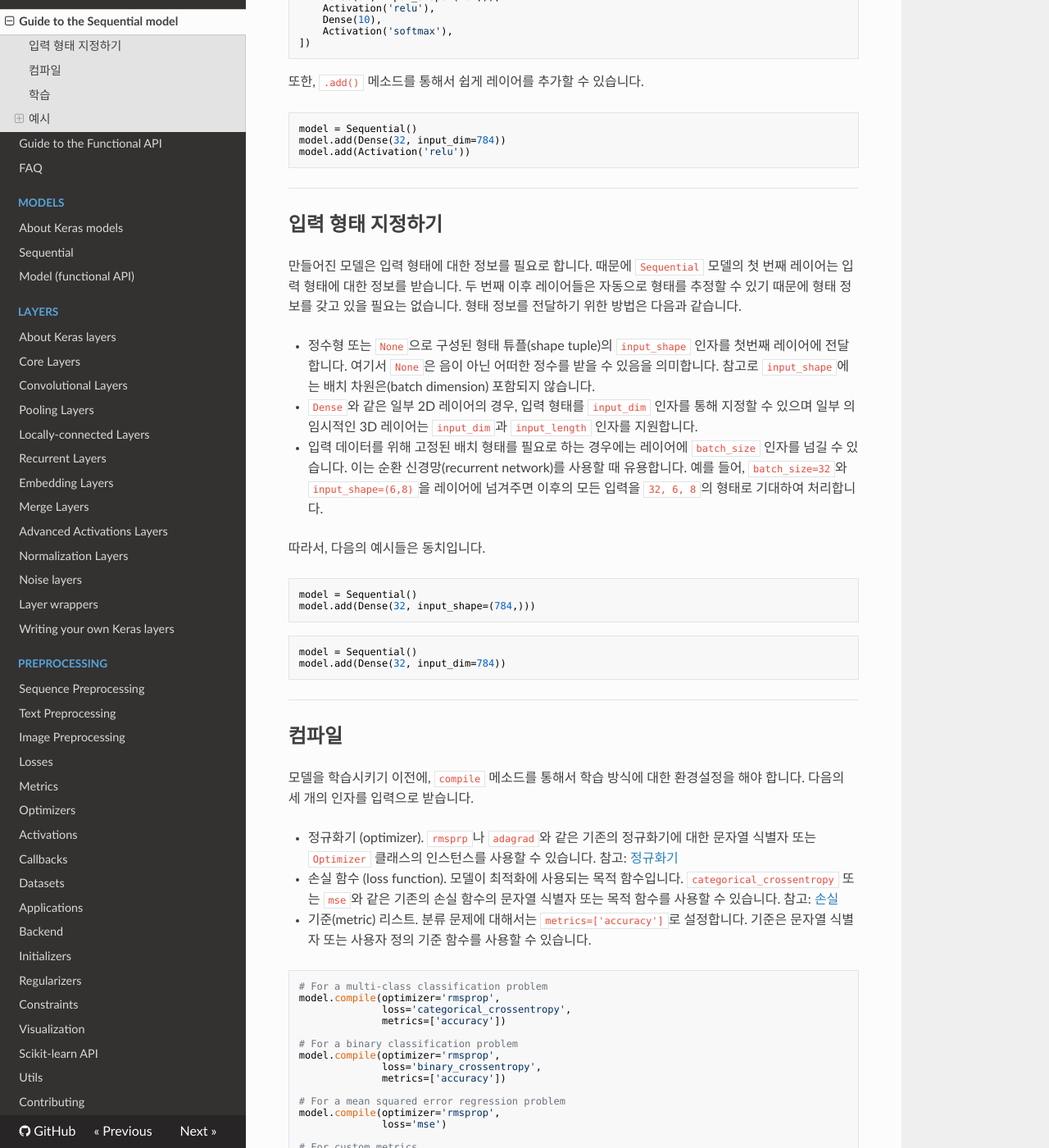
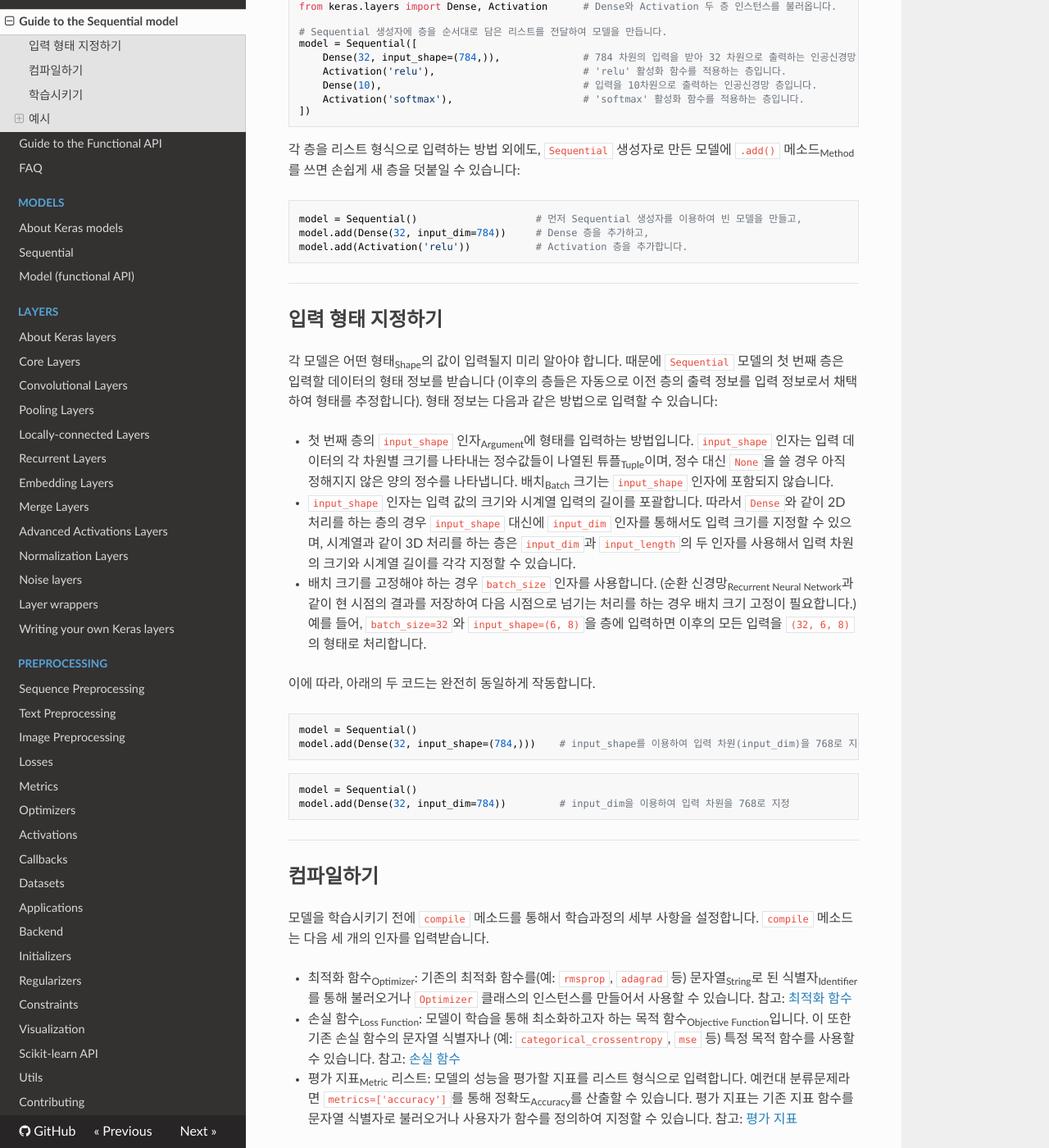
Before and after one commit to keras-team/keras-docs-ko, an MkDocs documentation site: the page built from sources/getting-started/sequential-model-guide.md, in a window 1280 px wide and 1400 px high, scrolled down 317 px. Shown: the whole window at 82% size. Built offline with MkDocs 1.6.1, drawn with Linux system fonts in a browser that asks for light colours; nearby versions of some CDN libraries; some of the changed text lies outside the part shown.

Commit message:
Re-translate overall document and change expressions
* This version of the document is translated by official translation team of Keras Korea.

* Changes:
- Rewrote the document with easier and clearer sentences.
- Replaced expressions and terms with more commonly used translations.
- Fixed wrong translations (e.g. temporal: 임시의, 한시적 -> 시계열의, optimizer: 정규화기 -> 최적화 함수, etc.)
- Added some detailed notes in order to help newcomers better understand codes.

* Changed Terms:
- Layer: 레이어 -> 층
- Optimizer: 정규화기 -> 정규화 함수
- Metric: 기준 -> 평가 지표
- Lable: 라벨 -> 레이블
- Multi-class: 다중 클래스 -> 다중
- Stateful: 축적형 -> 상태 저장

````diff
--- a/sources/getting-started/sequential-model-guide.md
+++ b/sources/getting-started/sequential-model-guide.md
@@ -1,128 +1,130 @@
 # 케라스 Sequential 모델 시작하기
 
-`Sequential` 모델은 레이어를 선형으로 연결하여 구성합니다.
-레이어 인스턴스를 생성자에게 넘겨줌으로써 `Sequential` 모델을 구성할 수 있습니다.
+`Sequential` 모델은 층<sub>Layer</sub>을 순서대로 쌓은 것입니다.
+
+아래와 같이 각 층 인스턴스를 리스트<sub>List</sub> 형식으로 나열하여 생성자<sub>Constructor</sub>인 `Sequential`로 넘겨주면 모델이 만들어집니다:
 
 ```python
-from keras.models import Sequential
-from keras.layers import Dense, Activation
+from keras.models import Sequential             # Sequential 생성자를 불러옵니다.
+from keras.layers import Dense, Activation      # Dense와 Activation 두 층 인스턴스를 불러옵니다.
 
+# Sequential 생성자에 층을 순서대로 담은 리스트를 전달하여 모델을 만듭니다.
 model = Sequential([
-    Dense(32, input_shape=(784,)),
-    Activation('relu'),
-    Dense(10),
-    Activation('softmax'),
+    Dense(32, input_shape=(784,)),              # 784 차원의 입력을 받아 32 차원으로 출력하는 인공신경망 층입니다.
+    Activation('relu'),                         # 'relu' 활성화 함수를 적용하는 층입니다.
+    Dense(10),                                  # 입력을 10차원으로 출력하는 인공신경망 층입니다.
+    Activation('softmax'),                      # 'softmax' 활성화 함수를 적용하는 층입니다.
 ])
 ```
 
-또한, `.add()` 메소드를 통해서 쉽게 레이어를 추가할 수 있습니다.
+각 층을 리스트 형식으로 입력하는 방법 외에도, `Sequential` 생성자로 만든 모델에 `.add()` 메소드<sub>Method</sub>를 쓰면 손쉽게 새 층을 덧붙일 수 있습니다:
 
 ```python
-model = Sequential()
-model.add(Dense(32, input_dim=784))
-model.add(Activation('relu'))
+model = Sequential()                    # 먼저 Sequential 생성자를 이용하여 빈 모델을 만들고,
+model.add(Dense(32, input_dim=784))     # Dense 층을 추가하고,
+model.add(Activation('relu'))           # Activation 층을 추가합니다.
 ```
 
 ----
 
 ## 입력 형태 지정하기
 
-만들어진 모델은 입력 형태에 대한 정보를 필요로 합니다. 때문에 `Sequential` 모델의 첫 번째 레이어는 입력 형태에 대한 정보를 받습니다. 두 번째 이후 레이어들은 자동으로 형태를 추정할 수 있기 때문에 형태 정보를 갖고 있을 필요는 없습니다. 형태 정보를 전달하기 위한 방법은 다음과 같습니다.
+각 모델은 어떤 형태<sub>Shape</sub>의 값이 입력될지 미리 알아야 합니다. 때문에 `Sequential` 모델의 첫 번째 층은 입력할 데이터의 형태 정보를 받습니다 (이후의 층들은 자동으로 이전 층의 출력 정보를 입력 정보로서 채택하여 형태를 추정합니다). 형태 정보는 다음과 같은 방법으로 입력할 수 있습니다:
 
-- 정수형 또는 `None`으로 구성된 형태 튜플(shape tuple)의 `input_shape` 인자를 첫번째 레이어에 전달합니다. 여기서 `None`은 음이 아닌 어떠한 정수를 받을 수 있음을 의미합니다. 참고로 `input_shape`에는 배치 차원은(batch dimension) 포함되지 않습니다.
-- `Dense`와 같은 일부 2D 레이어의 경우, 입력 형태를 `input_dim` 인자를 통해 지정할 수 있으며 일부 의 임시적인 3D 레이어는 `input_dim`과 `input_length` 인자를 지원합니다.
-- 입력 데이터를 위해 고정된 배치 형태를 필요로 하는 경우에는 레이어에 `batch_size` 인자를 넘길 수 있습니다. 이는 순환 신경망(recurrent network)를 사용할 때 유용합니다. 예를 들어, `batch_size=32`와 `input_shape=(6,8)`을 레이어에 넘겨주면 이후의 모든 입력을 `32, 6, 8`의 형태로 기대하여 처리합니다.
+- 첫 번째 층의 `input_shape` 인자<sub>Argument</sub>에 형태를 입력하는 방법입니다. `input_shape` 인자는 입력 데이터의 각 차원별 크기를 나타내는 정수값들이 나열된 튜플<sub>Tuple</sub>이며, 정수 대신 `None`을 쓸 경우 아직 정해지지 않은 양의 정수를 나타냅니다. 배치<sub>Batch</sub> 크기는 `input_shape` 인자에 포함되지 않습니다.
+- `input_shape` 인자는 입력 값의 크기와 시계열 입력의 길이를 포괄합니다. 따라서 `Dense`와 같이 2D 처리를 하는 층의 경우 `input_shape` 대신에 `input_dim` 인자를 통해서도 입력 크기를 지정할 수 있으며, 시계열과 같이 3D 처리를 하는 층은 `input_dim`과 `input_length`의 두 인자를 사용해서 입력 차원의 크기와 시계열 길이를 각각 지정할 수 있습니다.
+- 배치 크기를 고정해야 하는 경우 `batch_size` 인자를 사용합니다. (순환 신경망<sub>Recurrent Neural Network</sub>과 같이 현 시점의 결과를 저장하여 다음 시점으로 넘기는 처리를 하는 경우 배치 크기 고정이 필요합니다.) 예를 들어, `batch_size=32`와 `input_shape=(6, 8)`을 층에 입력하면 이후의 모든 입력을 `(32, 6, 8)`의 형태로 처리합니다.
 
-따라서, 다음의 예시들은 동치입니다.
+이에 따라, 아래의 두 코드는 완전히 동일하게 작동합니다.
 ```python
 model = Sequential()
-model.add(Dense(32, input_shape=(784,)))
+model.add(Dense(32, input_shape=(784,)))    # input_shape를 이용하여 입력 차원(input_dim)을 768로 지정
 ```
 ```python
 model = Sequential()
-model.add(Dense(32, input_dim=784))
+model.add(Dense(32, input_dim=784))         # input_dim을 이용하여 입력 차원을 768로 지정
 ```
 
 ----
 
-## 컴파일
+## 컴파일하기
 
-모델을 학습시키기 이전에, `compile` 메소드를 통해서 학습 방식에 대한 환경설정을 해야 합니다. 다음의 세 개의 인자를 입력으로 받습니다.
+모델을 학습시키기 전에 `compile` 메소드를 통해서 학습과정의 세부 사항을 설정합니다. `compile` 메소드는 다음 세 개의 인자를 입력받습니다.
 
-- 정규화기 (optimizer). `rmsprp`나 `adagrad`와 같은 기존의 정규화기에 대한 문자열 식별자 또는 `Optimizer` 클래스의 인스턴스를 사용할 수 있습니다. 참고: [정규화기](/optimizers)
-- 손실 함수 (loss function). 모델이 최적화에 사용되는 목적 함수입니다. `categorical_crossentropy` 또는 `mse`와 같은 기존의 손실 함수의 문자열 식별자 또는 목적 함수를 사용할 수 있습니다. 참고: [손실](/losses)
-- 기준(metric) 리스트. 분류 문제에 대해서는 `metrics=['accuracy']`로 설정합니다. 기준은 문자열 식별자 또는 사용자 정의 기준 함수를 사용할 수 있습니다.
+- 최적화 함수<sub>Optimizer</sub>: 기존의 최적화 함수를(예: `rmsprop`, `adagrad` 등) 문자열<sub>String</sub>로 된 식별자<sub>Identifier</sub>를 통해 불러오거나 `Optimizer` 클래스의 인스턴스를 만들어서 사용할 수 있습니다. 참고: [최적화 함수](/optimizers)
+- 손실 함수<sub>Loss Function</sub>: 모델이 학습을 통해 최소화하고자 하는 목적 함수<sub>Objective Function</sub>입니다. 이 또한 기존 손실 함수의 문자열 식별자나 (예: `categorical_crossentropy`, `mse` 등) 특정 목적 함수를 사용할 수 있습니다. 참고: [손실 함수](/losses)
+- 평가 지표<sub>Metric</sub> 리스트: 모델의 성능을 평가할 지표를 리스트 형식으로 입력합니다. 예컨대 분류문제라면 `metrics=['accuracy']`를 통해 정확도<sub>Accuracy</sub>를 산출할 수 있습니다. 평가 지표는 기존 지표 함수를 문자열 식별자로 불러오거나 사용자가 함수를 정의하여 지정할 수 있습니다. 참고: [평가 지표](/metrics)
 
 ```python
-# For a multi-class classification problem
+# 다중 분류 문제 예시
 model.compile(optimizer='rmsprop',
               loss='categorical_crossentropy',
               metrics=['accuracy'])
 
-# For a binary classification problem
+# 이진 분류 문제 예시
 model.compile(optimizer='rmsprop',
               loss='binary_crossentropy',
               metrics=['accuracy'])
 
-# For a mean squared error regression problem
+# 회귀분석에 사용할 평균 제곱근 오차 계산
 model.compile(optimizer='rmsprop',
               loss='mse')
 
-# For custom metrics
+# 사용자 정의 평가 지표 예시
 import keras.backend as K
 
-def mean_pred(y_true, y_pred):
-    return K.mean(y_pred)
+def mean_pred(y_true, y_pred):                  # y_true와 y_pred 두 개의 인자를 받는 지표 함수 mean_pred를 정의합니다.
+    return K.mean(y_pred)                       # y_pred의 평균값을 반환합니다.
 
 model.compile(optimizer='rmsprop',
               loss='binary_crossentropy',
-              metrics=['accuracy', mean_pred])
+              metrics=['accuracy', mean_pred])  # metrics에 'accuracy'와 앞서 정의한 mean_pred를 리스트 형식으로 입력합니다.
 ```
 
 ----
 
-## 학습
+## 학습시키기
 
-케라스 모델들은 입력 데이터와 라벨로 구성된 Numpy 배열 위에서 이루어집니다. 모델을 학습기키기 위해서는 일반적으로 `fit`함수를 사용합니다. [여기서 자세한 정보를 알 수 있습니다](/models/sequential).
+케라스 모델들은 데이터와 레이블로 구성된 Numpy 배열을 입력받아 학습합니다. 모델의 학습에는 일반적으로 `fit` 함수를 사용합니다. [여기서 자세한 정보를 볼 수 있습니다](/models/sequential).
 
 ```python
-# For a single-input model with 2 classes (binary classification):
+# 하나의 데이터를 입력받아 두 개의 클래스로 분류하는 이진 분류 모델의 경우:
+
+model = Sequential()
+model.add(Dense(32, activation='relu', input_dim=100))      # 입력 100차원, 출력 32차원에 'relu' 함수를 적용하는 인공신경망 층입니다.
+model.add(Dense(1, activation='sigmoid'))                   # 1차원 출력에 'sigmoid' 함수를 적용하는 인공신경망 층입니다.
+model.compile(optimizer='rmsprop',                          # 최적화 함수 = 'rmsprop'
+              loss='binary_crossentropy',                   # 손실 함수 = 'binary_crossentropy'
+              metrics=['accuracy'])                         # 평가 지표 = 'accuracy'
+
+# 예제를 위한 더미 데이터 생성
+import numpy as np
+data = np.random.random((1000, 100))                        # 0과 1 사이 값을 갖는 1000 x 100 차원의 난수 행렬을 무작위로 생성합니다.
+labels = np.random.randint(2, size=(1000, 1))               # 0 또는 1의 값을 갖는 1000 x 1 차원의 레이블 행렬을 무작위로 생성합니다.
+
+# 학습시키기
+model.fit(data, labels, epochs=10, batch_size=32)           # 생성된 데이터를 32개씩의 배치로 나누어 전체를 총 10회 학습시킵니다.
+```
+
+```python
+# 하나의 데이터를 입력받아 열 개의 클래스로 분류하는 다중 분류 모델의 경우:
 
 model = Sequential()
 model.add(Dense(32, activation='relu', input_dim=100))
-model.add(Dense(1, activation='sigmoid'))
+model.add(Dense(10, activation='softmax'))                  # 10 출력에 'sigmoid' 함수를 적용하는 인공신경망 층입니다.
 model.compile(optimizer='rmsprop',
-              loss='binary_crossentropy',
+              loss='categorical_crossentropy',              # 손실 함수 = 'categorical_crossentropy'
               metrics=['accuracy'])
 
-# Generate dummy data
+# 예제를 위한 더미 데이터 생성
 import numpy as np
 data = np.random.random((1000, 100))
-labels = np.random.randint(2, size=(1000, 1))
+labels = np.random.randint(10, size=(1000, 1))              # 0과 9사이 정수값을 갖는 100 x 1 차원 레이블 행렬을 무작위로 생성합니다.
 
-# Train the model, iterating on the data in batches of 32 samples
-model.fit(data, labels, epochs=10, batch_size=32)
-```
-
-```python
-# For a single-input model with 10 classes (categorical classification):
-
-model = Sequential()
-model.add(Dense(32, activation='relu', input_dim=100))
-model.add(Dense(10, activation='softmax'))
-model.compile(optimizer='rmsprop',
-              loss='categorical_crossentropy',
-              metrics=['accuracy'])
-
-# Generate dummy data
-import numpy as np
-data = np.random.random((1000, 100))
-labels = np.random.randint(10, size=(1000, 1))
-
-# Convert labels to categorical one-hot encoding
+# 레이블을 열 개 클래스의 명목형 원-핫 인코딩 데이터로 변환
 one_hot_labels = keras.utils.to_categorical(labels, num_classes=10)
 
-# Train the model, iterating on the data in batches of 32 samples
+# 각 32개씩의 배치로 나누어 총 10회 학습
 model.fit(data, one_hot_labels, epochs=10, batch_size=32)
 ```
 
@@ -133,18 +135,18 @@
 
 바로 실험해볼 수 있는 예시들입니다!
 
-[examples 폴더](https://github.com/keras-team/keras/tree/master/examples) 안에서 실제 데이터셋에 대한 예시 모델들을 볼 수 있습니다.
+[examples 폴더](https://github.com/keras-team/keras/tree/master/examples) 안에서 실제 데이터셋을 다루는 예제들을 볼 수 있습니다.
 
-- CIFAR10 소형 이미지 분류: 실시간 데이터 증강을 포함하는 합성곱 인공 신경망 (CNN)
-- IMDB 영화 감상 분류: 연속적인 문자에 대한 LSTM
-- Reuters newswires 주제 분류: 다계층 신경망 (MLP)
-- MNIST 손으로 쓴 숫자 이미지 분류: MLP & CNN
+- CIFAR10 소형 이미지 분류: 실시간 데이터 증강을 포함하는 합성곱 신경망<sub>Convolutional Neural Network</sub>
+- IMDB 영화 후기 감정 분류: 순서를 가진 문자열을 다루는 LSTM<sub>Long Short-Term Memory</sub> 모형
+- 로이터 뉴스<sub>Reuters Newswires</sub> 주제 분류: 다층 신경망<sub>Multilayer Perceptron</sub> 모형
+- MNIST 손으로 쓴 숫자 이미지 분류: 다층 신경망과 합성곱 신경망
 - LSTM을 이용한 문자열 수준의 텍스트 생성기
 
 ...등등.
 
 
-### 다중 클레스 소프트맥스 분류를 위한 다계층 인공 신경망 (MLP) :
+### 다중 소프트맥스 분류<sub>Multi-class Softmax Classification</sub>를 위한 다층 신경망 (MLP):
 
 ```python
 import keras
@@ -152,7 +154,7 @@
 from keras.layers import Dense, Dropout, Activation
 from keras.optimizers import SGD
 
-# Generate dummy data
+# 예제를 위한 더미 데이터 생성
 import numpy as np
 x_train = np.random.random((1000, 20))
 y_train = keras.utils.to_categorical(np.random.randint(10, size=(1000, 1)), num_classes=10)
@@ -160,9 +162,9 @@
 y_test = keras.utils.to_categorical(np.random.randint(10, size=(100, 1)), num_classes=10)
 
 model = Sequential()
-# Dense(64) is a fully-connected layer with 64 hidden units.
-# in the first layer, you must specify the expected input data shape:
-# here, 20-dimensional vectors.
+# 아래의 Dense(64)는 64개의 숨은 단위를 갖는 완전연결 신경망입니다.
+# 첫번째 층에서 반드시 입력될 데이터의 형태를 명시해야 합니다.
+# 본 예시에서는 20차원 벡터가 입력됩니다.
 model.add(Dense(64, activation='relu', input_dim=20))
 model.add(Dropout(0.5))
 model.add(Dense(64, activation='relu'))
@@ -181,14 +183,14 @@
 ```
 
 
-### 이진 분류를 위한 MLP:
+### 이진 분류<sub>Binary Classification</sub>를 위한 다층 신경망 (MLP):
 
 ```python
 import numpy as np
 from keras.models import Sequential
 from keras.layers import Dense, Dropout
 
-# Generate dummy data
+# 예제를 위한 더미 데이터 생성
 x_train = np.random.random((1000, 20))
 y_train = np.random.randint(2, size=(1000, 1))
 x_test = np.random.random((100, 20))
@@ -212,7 +214,7 @@
 ```
 
 
-### VGG 스타일 convnet:
+### VGG 유형의 합성곱 신경망:
 
 ```python
 import numpy as np
@@ -222,15 +224,15 @@
 from keras.layers import Conv2D, MaxPooling2D
 from keras.optimizers import SGD
 
-# Generate dummy data
+# 예제를 위한 더미 데이터 생성
 x_train = np.random.random((100, 100, 100, 3))
 y_train = keras.utils.to_categorical(np.random.randint(10, size=(100, 1)), num_classes=10)
 x_test = np.random.random((20, 100, 100, 3))
 y_test = keras.utils.to_categorical(np.random.randint(10, size=(20, 1)), num_classes=10)
 
 model = Sequential()
-# input: 100x100 images with 3 channels -> (100, 100, 3) tensors.
-# this applies 32 convolution filters of size 3x3 each.
+# 입력 데이터: R, G, B 3개의 색상 채널을 가진 100x100 사이즈 이미지 -> (100, 100, 3)의 텐서
+# 이 입력 데이터에 3x3 크기를 가진 서로 다른 합성곱 필터 32개를 적용합니다.
 model.add(Conv2D(32, (3, 3), activation='relu', input_shape=(100, 100, 3)))
 model.add(Conv2D(32, (3, 3), activation='relu'))
 model.add(MaxPooling2D(pool_size=(2, 2)))
@@ -254,7 +256,7 @@
 ```
 
 
-### 시퀀스 분류를 위한 LSTM:
+### LSTM을 사용한 순서형<sub>Sequence</sub> 데이터의 분류:
 
 ```python
 from keras.models import Sequential
@@ -278,7 +280,7 @@
 score = model.evaluate(x_test, y_test, batch_size=16)
 ```
 
-### 시퀀스 분류를 위한 1D 합성곱:
+### 1차원 합성곱<sub>1D Convolution</sub>을 활용한 순서형 데이터 분류:
 
 ```python
 from keras.models import Sequential
@@ -306,11 +308,11 @@
 score = model.evaluate(x_test, y_test, batch_size=16)
 ```
 
-### 시퀀스 분류를 위한 축적형 LSTM
+### 순서형 데이터 분류를 위한 LSTM 층 쌓기
 
-보다 고수준의 한시적 표현(temporal representation)을 학습하기 위하여 3개의 LSTM 레이어를 연결하여 사용합니다.
+고차원의 시계열 요인들을 학습할 수 있도록 3개의 LSTM 층을 연결한 모델을 만듭니다.
 
-앞의 두 LSTM은 각각의 전체 출력 시퀀스를 반환하지만, 마지막 남은 LSTM은 출력 시퀀스의 마지막 단계만을 반환합니다. 결과적으로 한시적 차원(temporal dimension)을 생략하게 됩니다. 이를테면 입력 시퀀스를 하나의 벡터로 변환합니다.
+처음의 두 LSTM 층은 순서의 모든 지점에서 결과값을 출력합니다 `return_sequences=True`. 즉, 입력값의 순서 개수와 출력값의 순서 개수가 같습니다. 하지만 마지막 LSTM 층은 출력 시퀀스의 최종 시점에서 결과를 출력합니다. 따라서 앞서 구성한 LSTM층의 최종 출력은 시계열 차원이 없어진 크기를 가집니다. (이 과정은 길이를 가진 여러 벡터의 입력 시퀀스를 하나의 벡터로 변환하는 것과도 같습니다.)
 
 <img src="https://keras.io/img/regular_stacked_lstm.png" alt="stacked LSTM" style="width: 300px;"/>
 
@@ -319,27 +321,27 @@
 from keras.layers import LSTM, Dense
 import numpy as np
 
-data_dim = 16
-timesteps = 8
-num_classes = 10
+data_dim = 16                                       # 입력 데이터는 16 차원입니다.
+timesteps = 8                                       # 8개의 순서 시점을 갖습니다.
+num_classes = 10                                    # 목표 클래스는 10개 입니다.
 
-# expected input data shape: (batch_size, timesteps, data_dim)
+# 입력 데이터의 형태: (batch_size, timesteps, data_dim)
 model = Sequential()
 model.add(LSTM(32, return_sequences=True,
-               input_shape=(timesteps, data_dim)))  # returns a sequence of vectors of dimension 32
-model.add(LSTM(32, return_sequences=True))  # returns a sequence of vectors of dimension 32
-model.add(LSTM(32))  # return a single vector of dimension 32
+               input_shape=(timesteps, data_dim)))  # 32 차원의 순서형 벡터를 반환합니다.
+model.add(LSTM(32, return_sequences=True))          # 32 차원의 순서형 벡터를 반환합니다.
+model.add(LSTM(32))                                 # 32 차원의 단일 벡터를 반환합니다.
 model.add(Dense(10, activation='softmax'))
 
 model.compile(loss='categorical_crossentropy',
               optimizer='rmsprop',
               metrics=['accuracy'])
 
-# Generate dummy training data
+# 예제를 위한 더미 훈련 데이터 생성
 x_train = np.random.random((1000, timesteps, data_dim))
 y_train = np.random.random((1000, num_classes))
 
-# Generate dummy validation data
+# 예제를 위한 더미 검증 데이터 생성
 x_val = np.random.random((100, timesteps, data_dim))
 y_val = np.random.random((100, num_classes))
 
@@ -349,10 +351,11 @@
 ```
 
 
-### 축적형 렌더링 LSTM
+### 층을 쌓으면서, 저장한 상태를 다음 순서로 넘기는<sub>Stateful</sub> LSTM 모델
 
-축적형 순환 신경망(stateful recurrent model)은 배치 샘플을 처리한 후의 내부 상태를 다음 배치 샘플에 대한 초기 상태로 재사용합니다. 이를 통해서 계산 복잡도가 지나치게 높지 않게끔 유지하면서 보다 긴 시퀀스를 처리할 수 있도록 합니다.
-[FAQ에서 축적형 LSTM에 대한 정보를 더 보실 수 있습니다.](/getting-started/faq/#how-can-i-use-stateful-rnns)
+상태 저장 순환 신경망<sub>Stateful Recurrent Model</sub>은 입력된 배치를 처리하여 얻은 내부 상태(메모리)를 다음 배치의 초기 상태로 재사용합니다. 이를 통해서 계산 복잡도가 지나치게 높지 않게끔 유지하면서 보다 긴 시퀀스를 처리할 수 있도록 합니다. (예를 들어, 하나의 매우 긴 시계열을 보다 짧은 시계열 길이로 쪼갠 뒤 연속된 배치로 바꾸어 처리하는 경우를 생각해볼 수 있습니다. 이 경우 상태 저장 옵션은 이전 배치의 결과를 다음 배치로 연결해주기 때문에 서로 다른 배치가 마치 하나의 시계열로 이어진 것과 같은 효과를 냅니다.)
+
+[FAQ에서 상태 저장 순환 신경망에 대한 정보를 더 보실 수 있습니다.](/getting-started/faq/#how-can-i-use-stateful-rnns)
 
 ```python
 from keras.models import Sequential
@@ -364,9 +367,11 @@
 num_classes = 10
 batch_size = 32
 
-# Expected input batch shape: (batch_size, timesteps, data_dim)
-# Note that we have to provide the full batch_input_shape since the network is stateful.
-# the sample of index i in batch k is the follow-up for the sample i in batch k-1.
+# 입력 데이터의 형태: (batch_size, timesteps, data_dim)
+# 상태 저장을 활용하기 위해서는 모든 배치의 크기가 같아야 합니다.
+# 이 경우 input_shape 인자 대신 batch_input_shape 인자를 사용하여 배치 크기를 함께 명시합니다.
+# k번째 배치의 i번째 표본은 k-1번째 배치의 i번째 표본으로부터 상태를 이어받습니다.
+
 model = Sequential()
 model.add(LSTM(32, return_sequences=True, stateful=True,
                batch_input_shape=(batch_size, timesteps, data_dim)))
@@ -378,11 +383,11 @@
               optimizer='rmsprop',
               metrics=['accuracy'])
 
-# Generate dummy training data
+# 예제를 위한 더미 훈련 데이터 생성
 x_train = np.random.random((batch_size * 10, timesteps, data_dim))
 y_train = np.random.random((batch_size * 10, num_classes))
 
-# Generate dummy validation data
+# 예제를 위한 더미 검증 데이터 생성
 x_val = np.random.random((batch_size * 3, timesteps, data_dim))
 y_val = np.random.random((batch_size * 3, num_classes))
 
````
